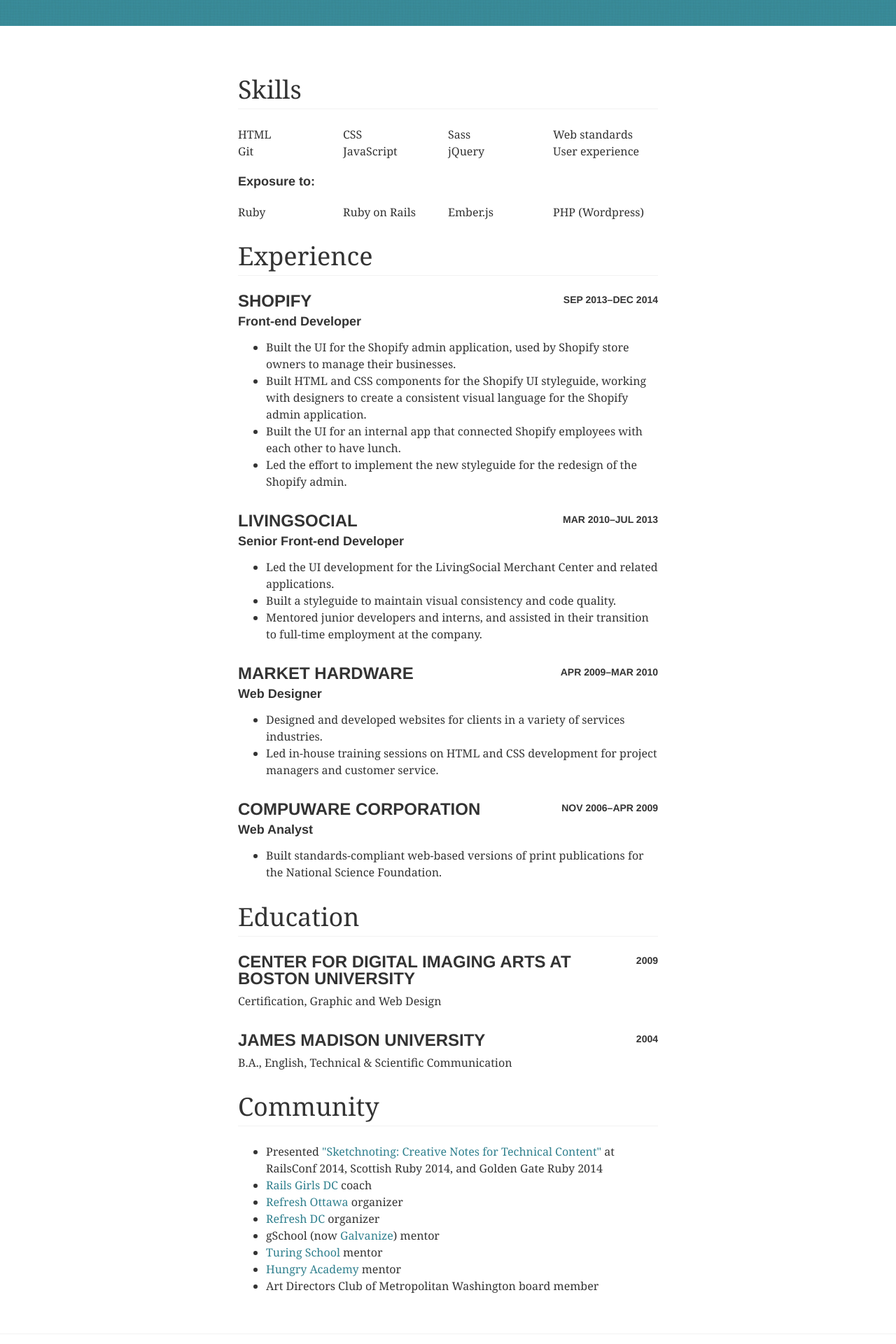
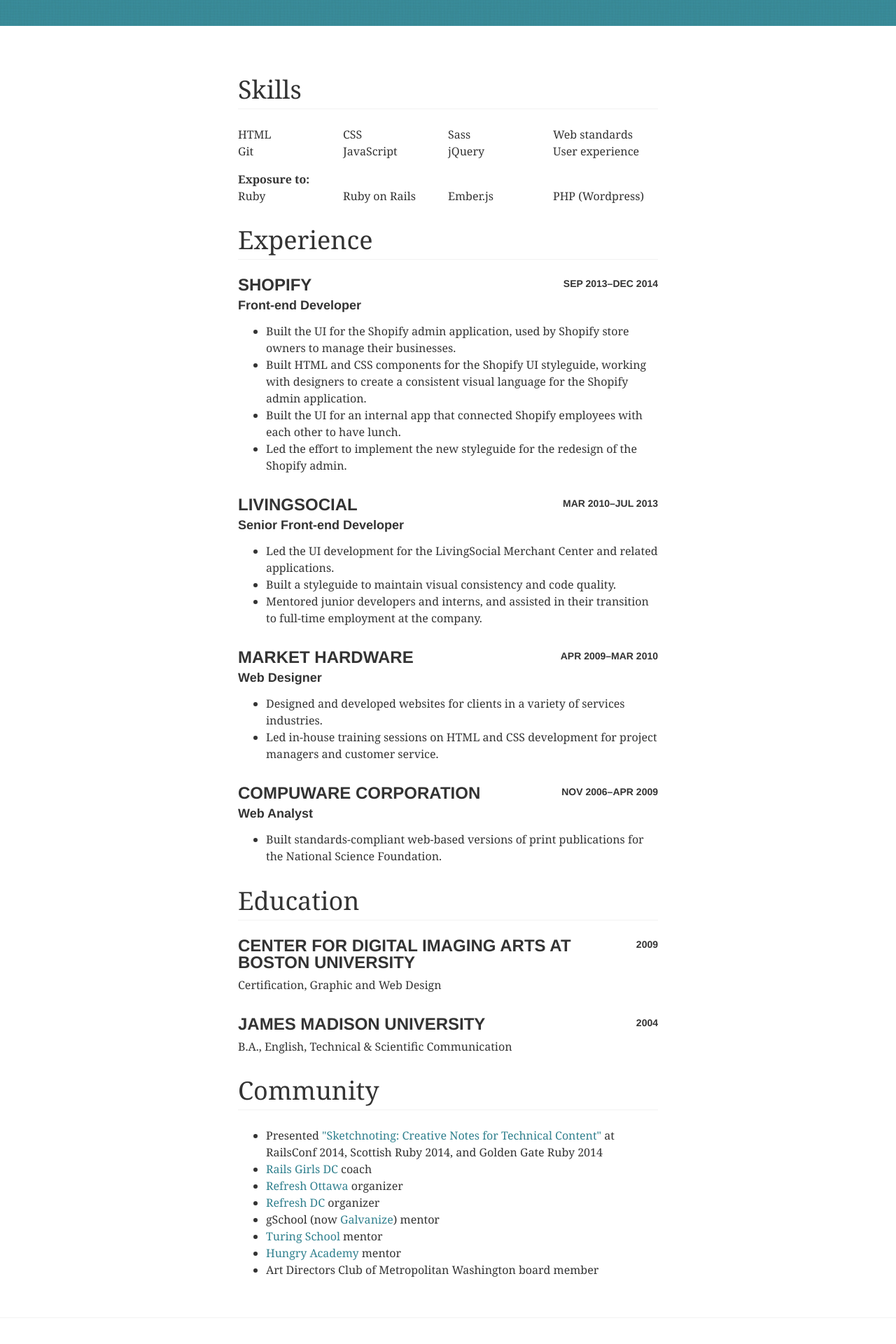
Before and after one commit to jessabean/jessabean.github.io, a Jekyll site: the page built from resume/index.html, in a window 1280 px wide. Shown: the part 443-2363 px from the top of the page at 70% size. Built offline with Jekyll 4.4.1, drawn with Linux system fonts in a browser that asks for light colours; comment, search, counter and statistics services are not loaded.

Commit message:
Fix resume h2 tag, minor style tweaks

```diff
--- a/css/resume.css
+++ b/css/resume.css
@@ -836,12 +836,13 @@
     -webkit-flex: 1;
         -ms-flex: 1;
             flex: 1; }
-    .entry__description h2 {
+  .entry__title {
     border: none;
     margin-top: 0;
     margin-bottom: 0.5rem;
     line-height: 1; }
-    .entry__description h3 {
+  .entry__subtitle {
+    font-size: 18px;
     line-height: 1;
     margin: 0; }
   .entry__date {
@@ -855,7 +856,8 @@
 @media screen {
   .skillset {
     list-style: none;
-    margin: 0;
+    margin-left: 0;
+    margin-top: 0;
     padding: 0;
     display: -webkit-box;
     display: -webkit-flex;
--- a/resume/index.html
+++ b/resume/index.html
@@ -15,7 +15,7 @@
       <li>jQuery</li>
       <li>User experience</li>
     </ul>
-    <h3>Exposure to:</h3>
+    <div><strong>Exposure to:</strong></div>
     <ul class="skillset">
       <li>Ruby</li>
       <li>Ruby on Rails</li>
```
Also changed, not shown: _scss/resume.scss (+6 -4 lines). Lines whose indentation alone changed are shown as unchanged.
